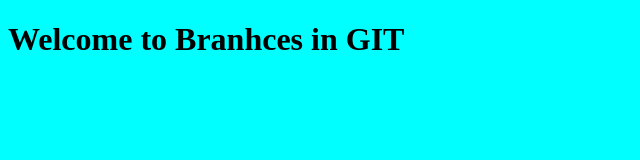
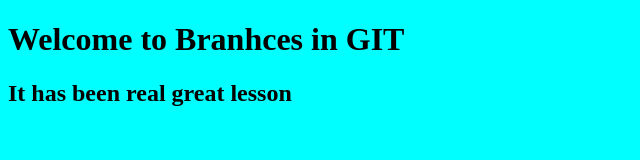
Before and after one commit to Mrao95/git-one_ninja, a plain HTML site: page index.html in a window 1280 px wide. Shown: the whole page, without its empty margins (0-640 px from the left). Drawn offline with Linux system fonts and the light colour scheme.

Commit message:
added heading two

```diff
--- a/index.html
+++ b/index.html
@@ -8,6 +8,7 @@
  </head>
  <body>
    <h1>Welcome to Branhces in GIT</h1>
+   <h2>It has been real great lesson</h2>
 
  </body>
  </html>
```
